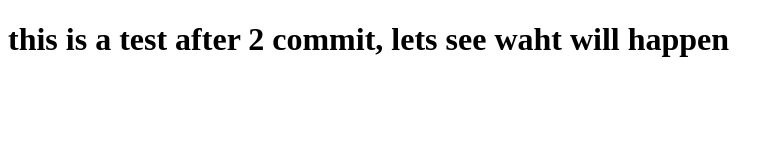
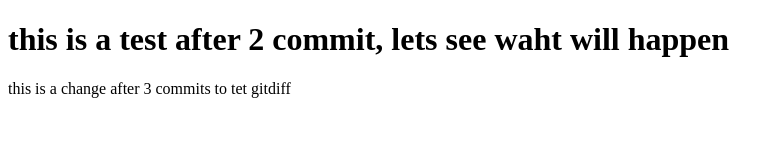
Before and after one commit to Katzablanka/react-lesson, a plain HTML site: page noch-eine/test.html in a window 1280 px wide. Shown: the whole page, without its empty margins (0-784 px from the left). Drawn offline with Linux system fonts and the light colour scheme.

Commit message:
ok vierte

```diff
--- a/noch-eine/test.html
+++ b/noch-eine/test.html
@@ -8,5 +8,6 @@
 </head>
 <body>
     <h1>this is a test after 2 commit, lets see waht will happen</h1>
+    <p>this is a change after 3 commits to tet gitdiff</p>
 </body>
 </html>
```
